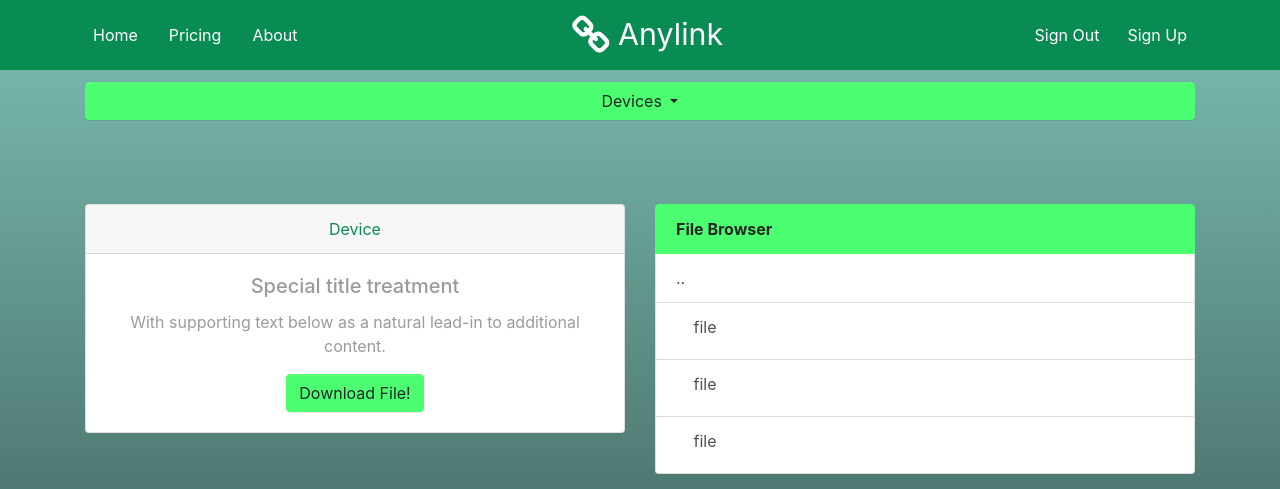
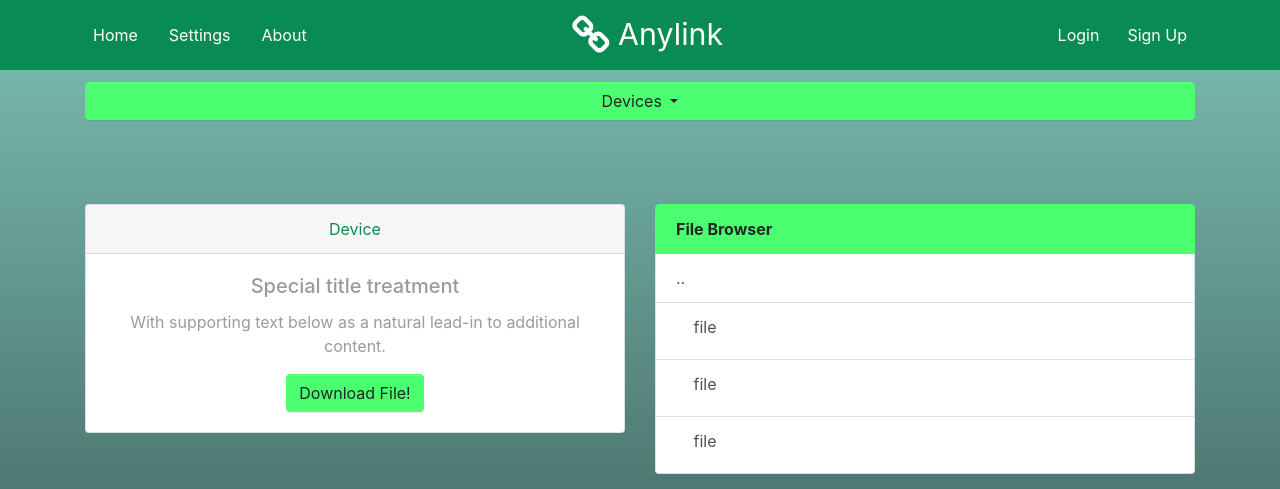
Before and after one commit to orike122/Anylink, a Flask app: page / in a window 1280 px wide. Shown: the top 489 px of the page. Run offline with Flask 2, Linux system fonts and the light colour scheme; the visitor is signed in with stand-in values (Sample User, id 1); some libraries are stand-ins or nearby versions.

Commit message:
Fix navbar

```diff
--- a/Anylink-web/templates/home.html
+++ b/Anylink-web/templates/home.html
@@ -26,14 +26,14 @@
       </button>
       <div class="collapse navbar-collapse" id="navbar20">
         <ul class="navbar-nav col">
-          <li class="nav-item"> <a class="nav-link text-white" href="#">Home</a> </li>
-          <li class="nav-item"> <a class="nav-link text-white" href="#">Pricing</a> </li>
+          <li class="nav-item"> <a class="nav-link text-white" href="/">Home</a> </li>
+          <li class="nav-item"> <a class="nav-link text-white" href="#">Settings</a> </li>
           <li class="nav-item"> <a class="nav-link text-white" href="#">About</a> </li>
         </ul>
         <p class="d-none d-md-block lead text-white col mb-0 text-center" style=""> <i class="fa d-inline fa-lg fa-link"></i> <b>Anylink</b> </p>
         <ul class="navbar-nav col justify-content-end px-0">
-          <li class="nav-item mr-0 ml-2 text-primary"><a class="nav-link text-white" href="#">Sign Out</a></li>
-          <li class="nav-item ml-2 mr-0 text-white"><a class="nav-link text-white" href="#" contenteditable="true">Sign Up</a></li>
+          <li class="nav-item mr-0 ml-2 text-primary"><a class="nav-link text-white" href="/login">Login</a></li>
+          <li class="nav-item ml-2 mr-0 text-white"><a class="nav-link text-white" href="/signup" >Sign Up</a></li>
         </ul>
       </div>
     </div>
```
Also changed, not shown: Anylink-web/templates/login.html (+3 -4 lines).
